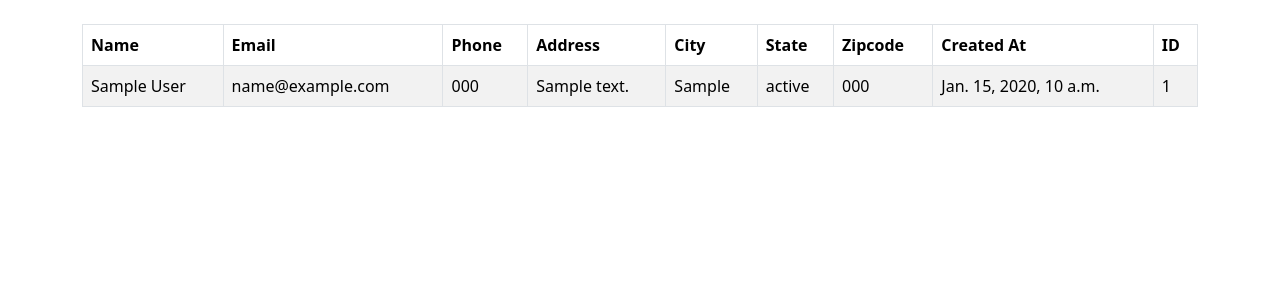
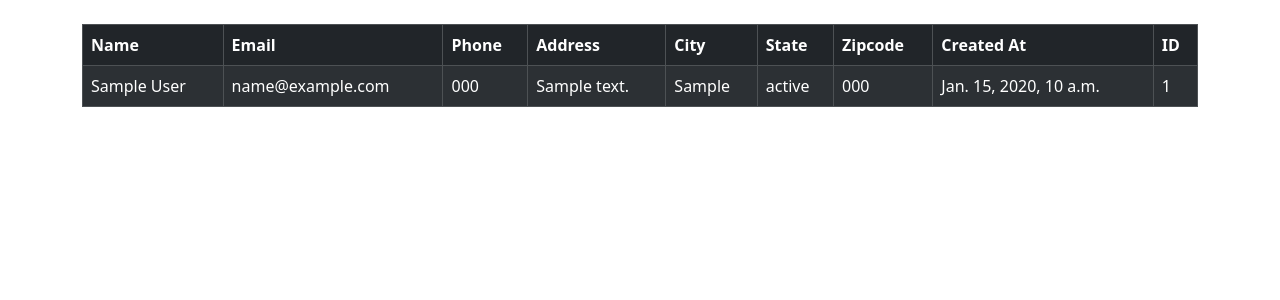
Before and after one commit to CoderSales/Following-Django-Proj-CRM-App-Tutorial, a Django app: template dcrm/website/templates/home.html in a window 1280 px wide. Shown: the part 56-356 px from the top of the page. Run offline with Django 4.2, Linux system fonts and the light colour scheme; the template is opened without the code that fills it: values that come from a table or form of the project are taken from there, others are empty; a user stored in the database is signed in; tables that the repository leaves empty hold one stand-in row (values such as "Sample post"); parts of the project's set-up code (start-up, migrations or seed data) failed here and were passed over.

Commit message:
Add table dark class

```diff
--- a/dcrm/website/templates/home.html
+++ b/dcrm/website/templates/home.html
@@ -7,7 +7,7 @@
 {% if user.is_authenticated %}
 
 
-<table class="table table-striped table-hover table-bordered">
+<table class="table table-striped table-hover table-bordered table-dark">
   <thead>
     <tr>
       <th scope="col">Name</th>
```
Also changed, not shown: README.md.
